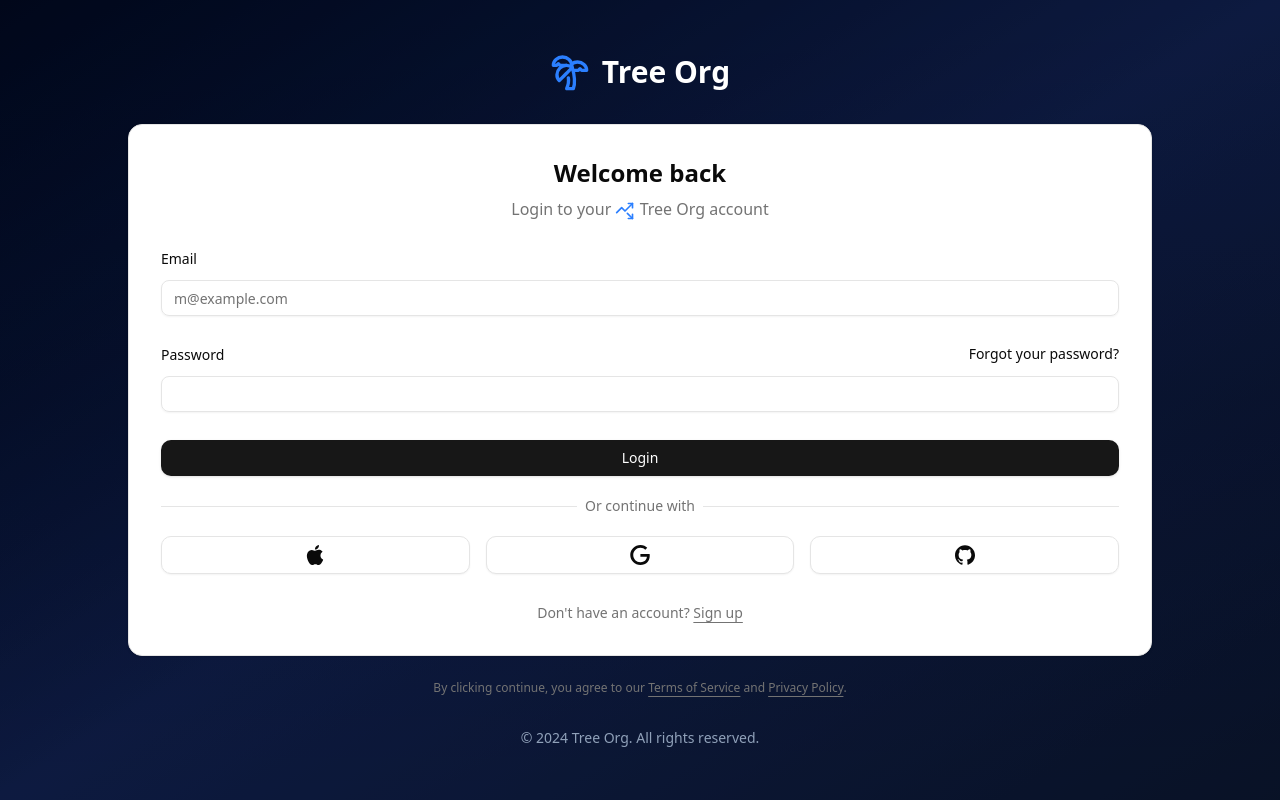
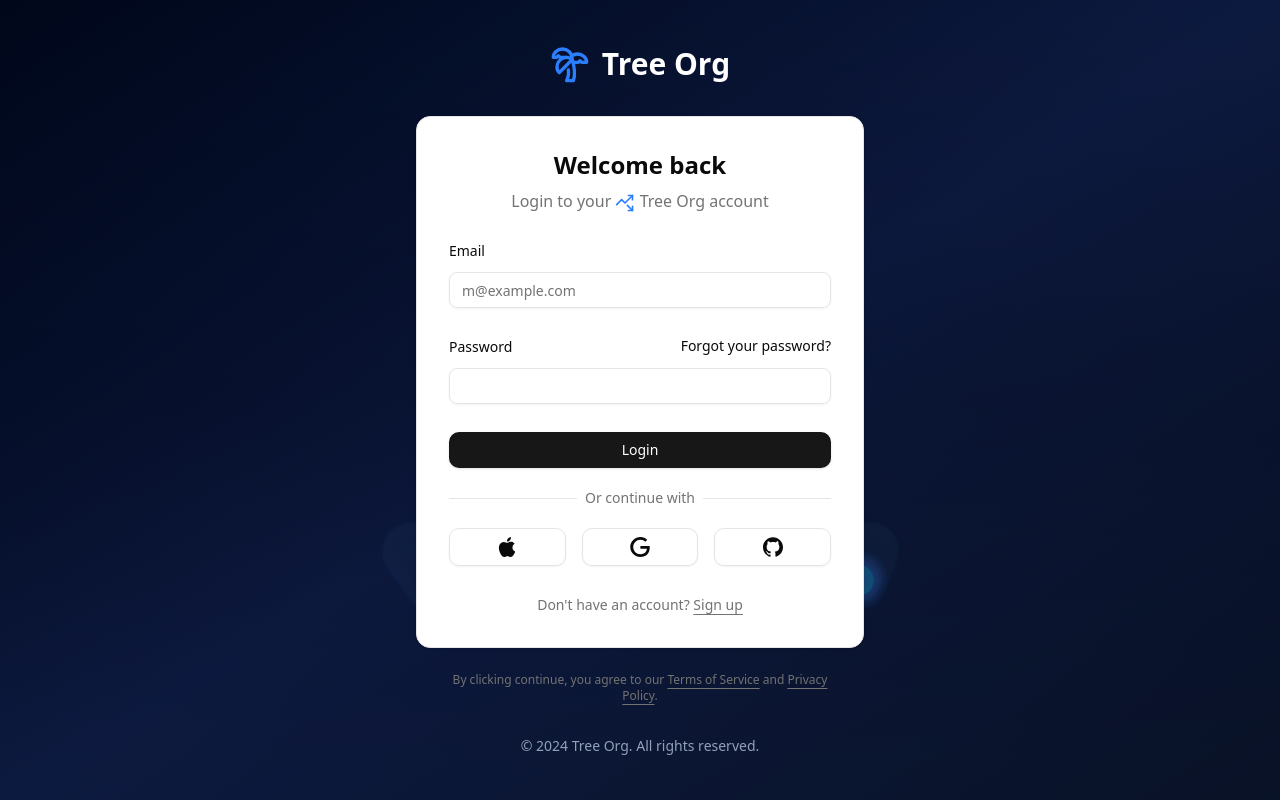
Before and after one commit to Sandesh2007/tree, a Next.js app: page /login in a window 1280 px wide. Built offline with nearby package versions, Linux system fonts and the light colour scheme.

Commit message:
login ui fixed

```diff
--- a/app/(auth)/login/page.tsx
+++ b/app/(auth)/login/page.tsx
@@ -177,7 +177,7 @@
         </div>
 
         {/* Login Form Container */}
-        <div className="mx-auto w-full max-w-5xl">
+        <div className="mx-auto w-md max-w-5xl">
           <LoginForm />
         </div>
 
```
